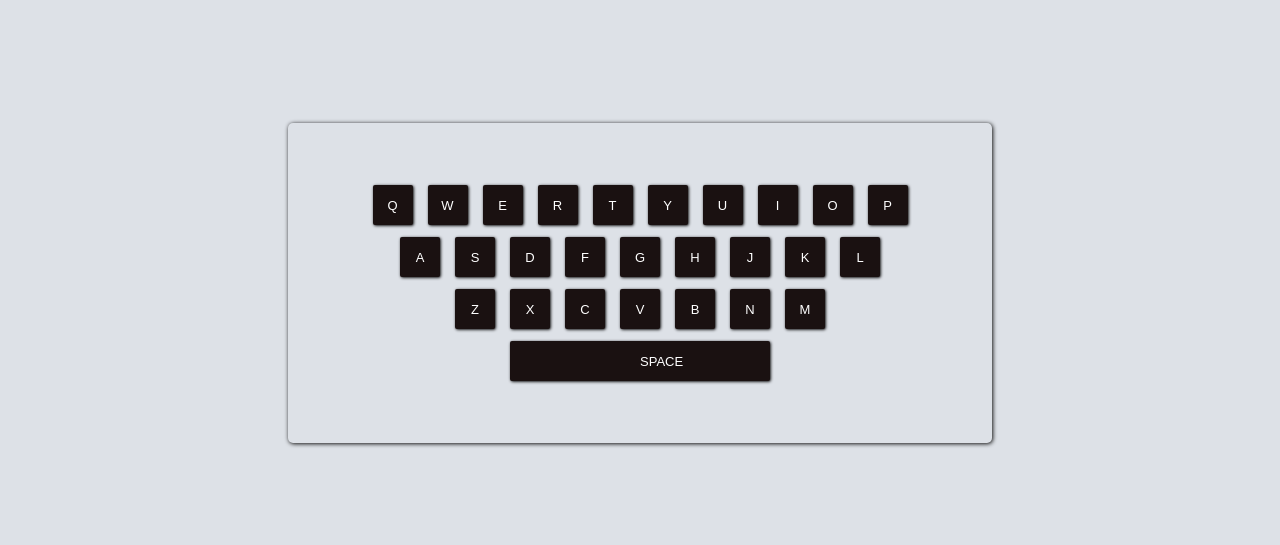
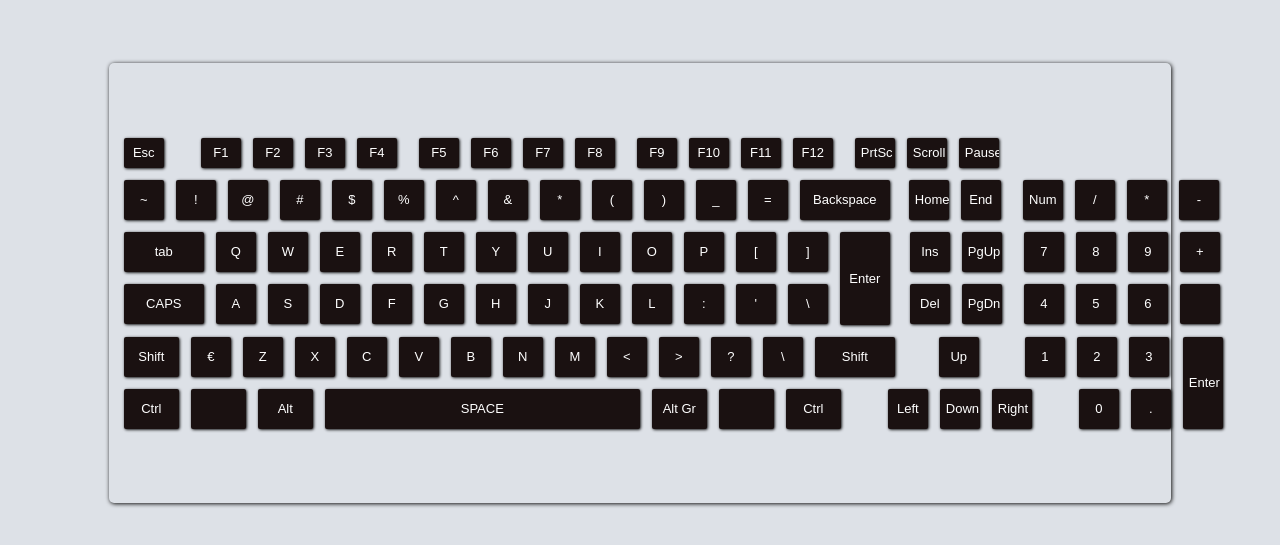
Before and after one commit to Thallapally1461/keyboard-layout, a plain HTML site: page index.html in a window 1280 px wide. Shown: the part 117-662 px from the top of the page. Drawn offline with Linux system fonts and the light colour scheme.

Commit message:
Update index.html

```diff
--- a/index.html
+++ b/index.html
@@ -1,16 +1,21 @@
 <!DOCTYPE html>
 <html lang="en">
+
 <head>
   <meta charset="UTF-8" />
   <meta name="viewport" content="width=device-width, initial-scale=1.0" />
   <title>KEYBOARD LAYOUT</title>
+  <link rel="stylesheet" href="https://cdnjs.cloudflare.com/ajax/libs/font-awesome/6.6.0/css/all.min.css"
+    integrity="sha512-Kc323vGBEqzTmouAECnVceyQqyqdsSiqLQISBL29aUW4U/M7pSPA/gEUZQqv1cwx4OnYxTxve5UMg5GT6L4JJg=="
+    crossorigin="anonymous" referrerpolicy="no-referrer" />
 </head>
 <style>
   * {
     margin: 0;
     box-sizing: border-box;
-      font-family: 'Poppins', sans-serif;
+    font-family: "Poppins", sans-serif;
   }
+
   body {
     height: 100vh;
     width: 100vw;
@@ -19,32 +24,59 @@
     justify-content: center;
     align-items: center;
   }
+
   .container {
-      height: 40vh;
-      width: 55%;
+    height: 55vh;
+    width: 83%;
     background-color: #dde1e7;
     border-radius: 5px;
     box-shadow: 0.8px 0.8px 4px 0px black;
     display: flex;
     flex-direction: column;
     justify-content: center;
-      align-items: center;
+    align-items: flex-start;
+    gap: 12px;
+    padding: 15px;
+  }
+
+  .row1 {
+    display: flex;
     gap: 12px;
   }
-    .row1 {
+
+  .row2 {
     display: flex;
-      gap: 15px;
+    gap: 12px;
+  }
+
+  .row3 {
+    display: flex;
+    gap: 12px;
     align-items: center;
   }
-    .row2 {
+
+  .row4 {
     display: flex;
-      gap: 15px;
-      align-items: center;
+    gap: 12px;
+    align-content: flex-start;
   }
-    .row3 {
+
+  .rownum {
     display: flex;
-      gap: 15px;
-      align-items: center;
+    align-content: flex-start;
+
+    gap: 12px;
+  }
+
+  .mainrow {
+    display: flex;
+    gap: 12px;
+  }
+
+  .tworow {
+    display: flex;
+    flex-direction: column;
+    gap: 12px;
   }
 
   input {
@@ -57,19 +89,89 @@
     color: white;
     box-shadow: 0.8px 0.8px 3px 0px black;
     font-size: small;
+    text-align: center;
+  }
 
-    }
-    input:focus{
+  input:focus {
     font-size: 12px;
     color: black;
-        background:linear-gradient(green, yellow);
-        box-shadow: inset 2px 2px 5px rgba(0,0,0,0.5),
-                    inset -3px -3px 7px rgba(255,255,255,0.05);
+    background: linear-gradient(green, yellow);
+    box-shadow: inset 2px 2px 5px rgba(0, 0, 0, 0.5),
+      inset -3px -3px 7px rgba(255, 255, 255, 0.05);
   }
+
+  .functionkeys {
+    display: flex;
+    gap: 12px;
+  }
+
+  .functionkeys input {
+    height: 30px;
+  }
+
+  .siderow {
+    display: flex;
+    flex-direction: column;
+    gap: 12px;
+  }
+  .secmain{
+    display: flex;
+    gap: 12px;
+  }
+  .lastrows{
+    display: flex;
+    flex-direction: column;
+    gap: 12px;
+  }
+
 </style>
+
 <body>
   <div class="container">
+    <div class="functionkeys">
+      <input type="button" value="Esc" style="margin-right: 25px" />
+      <input type="button" value="F1" />
+      <input type="button" value="F2" />
+      <input type="button" value="F3" />
+      <input type="button" value="F4" style="margin-right: 10px" />
+      <input type="button" value="F5" />
+      <input type="button" value="F6" />
+      <input type="button" value="F7" />
+      <input type="button" value="F8" style="margin-right: 10px" />
+      <input type="button" value="F9" />
+      <input type="button" value="F10" />
+      <input type="button" value="F11" />
+      <input type="button" value="F12" style="margin-right: 10px" />
+      <input type="button" value="PrtSc" />
+      <input type="button" value="Scroll" />
+      <input type="button" value="Pause" />
+    </div>
+    <div class="rownum">
+      <input type="button" value="~" />
+      <input type="button" value="!" />
+      <input type="button" value="@" />
+      <input type="button" value="#" />
+      <input type="button" value="$" />
+      <input type="button" value="%" />
+      <input type="button" value="^" />
+      <input type="button" value="&" />
+      <input type="button" value="*" />
+      <input type="button" value="(" />
+      <input type="button" value=")" />
+      <input type="button" value="_" />
+      <input type="button" value="=" />
+      <input type="button" value="Backspace" style="width: 90px; margin-right: 7px" />
+      <input type="button" value="Home" />
+      <input type="button" value="End" style="margin-right: 10px" />
+      <input type="button" value="Num" />
+      <input type="button" value="/" />
+      <input type="button" value="*" />
+      <input type="button" value="-" />
+    </div>
+    <div class="mainrow">
+      <div class="tworow">
         <div class="row1">
+          <input type="button" value="tab" style="width: 80px" />
           <input type="button" value="Q" />
           <input type="button" value="W" />
           <input type="button" value="E" />
@@ -80,8 +182,11 @@
           <input type="button" value="I" />
           <input type="button" value="O" />
           <input type="button" value="P" />
+          <input type="button" value="[" />
+          <input type="button" value="]" />
         </div>
         <div class="row2">
+          <input type="button" value="CAPS" style="width: 80px" />
           <input type="button" value="A" />
           <input type="button" value="S" />
           <input type="button" value="D" />
@@ -91,9 +196,38 @@
           <input type="button" value="J" />
           <input type="button" value="K" />
           <input type="button" value="L" />
+          <input type="button" value=":" />
+          <input type="button" value="'" />
+          <input type="button" value="\" />
         </div>
-
+      </div>
+      <div class="enter" style="margin-right: 8px">
+        <input type="button" value="Enter" style="height: 93px; width: 50px" />
+      </div>
+      <div class="siderow">
+        <div class="row1">
+          <input type="button" value="Ins" />
+          <input type="button" value="PgUp" style="margin-right: 10px" />
+          <input type="button" value="7" />
+          <input type="button" value="8" />
+          <input type="button" value="9" />
+          <input type="button" value="+" />
+        </div>
+        <div class="row2">
+          <input type="button" value="Del" />
+          <input type="button" value="PgDn" style="margin-right: 10px" />
+          <input type="button" value="4" />
+          <input type="button" value="5" />
+          <input type="button" value="6" />
+          <input type="button" value="" />
+        </div>
+      </div>
+    </div>
+    <div class="secmain">
+      <div class="lastrows">
         <div class="row3">
+          <input type="button" value="Shift" style="width: 55px" />
+          <input type="button" value="€" />
           <input type="button" value="Z" />
           <input type="button" value="X" />
           <input type="button" value="C" />
@@ -101,11 +235,36 @@
           <input type="button" value="B" />
           <input type="button" value="N" />
           <input type="button" value="M" />
+          <input type="button" value="<" />
+          <input type="button" value=">" />
+          <input type="button" value="?" />
+          <input type="button" value="\" />
+          <input type="button" value="Shift" style="width: 80px; margin-right: 32px" />
+          <input type="button" value="Up" style="margin-right: 34px" />
+          <input type="button" value="1" />
+          <input type="button" value="2" />
+          <input type="button" value="3" />
         </div>
 
         <div class="row4">
-        <input type="button" value="SPACE" style="padding: 8px 130px" />
+          <input type="button" value="Ctrl" style="width: 55px" />
+          <input type="button" value="" style="width: 55px" />
+          <input type="button" value="Alt" style="width: 55px" />
+          <input type="button" value="SPACE" style="height: 40px; width: 315px" />
+          <input type="button" value="Alt Gr" style="width: 55px" />
+          <input type="button" value="" style="width: 55px" />
+          <input type="button" value="Ctrl" style="width: 55px; margin-right: 35px" />
+          <input type="button" value="Left" />
+          <input type="button" value="Down" />
+          <input type="button" value="Right" style="margin-right: 35px" />
+          <input type="button" value="0" />
+          <input type="button" value="." />
+        </div>
+      </div>
+      <input type="button" value="Enter" style="height: 92px;" />
+
     </div>
   </div>
 </body>
+
 </html>
```
Lines whose indentation alone changed are shown as unchanged.
